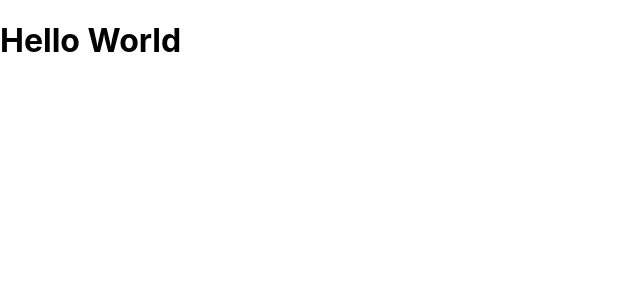
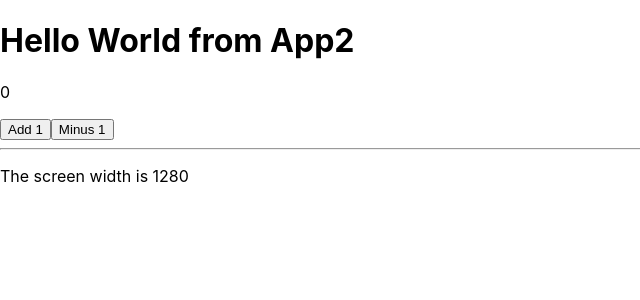
Before and after one commit to willbreitkreutz/seminar, a React (Create React App) app: page / in a window 1280 px wide. Shown: the top 300 px of the page, without its empty margins (0-640 px from the left). Built offline with nearby package versions, Linux system fonts and the light colour scheme.

Commit message:
functional components!!

```diff
--- a/src/app_components/App.js
+++ b/src/app_components/App.js
@@ -1,11 +1,74 @@
-import React from 'react';
+import React, { useState, useEffect } from 'react';
 
-function App() {
+const App = () => {
+  const [ cnt, setCnt ] = useState(0);
+  const [ width, setWidth ] = useState(window.innerWidth);
+  useEffect(() => {
+    const handleResize = () => {
+      setWidth(window.innerWidth)
+    }
+    window.addEventListener('resize', handleResize);
+    return () => {
+      window.removeEventListener('resize', handleResize)
+    }
+  }, [])
+
   return (
     <div className="App">
-      <h1>Hello World</h1>
+      <h1>Hello World from App2</h1>
+      <p>{ cnt }</p>
+      <button onClick={ () => { setCnt(cnt + 1) } }>Add 1</button>
+      <button onClick={ () => { setCnt(cnt - 1) } }>Minus 1</button>
+      <hr />
+      <p>{ `The screen width is ${width}` }</p>
     </div>
   );
 }
 
+class AppTwo extends React.Component {
+  state = {
+    cnt: 0,
+    width: window.innerWidth
+  }
+
+  increment = () => {
+    this.setState({
+      cnt: this.state.cnt + 1
+    })
+  }
+
+  decrement = () => {
+    this.setState({
+      cnt: this.state.cnt - 1
+    })
+  }
+
+  handleResize = () => {
+    this.setState({
+      width: window.innerWidth
+    })
+  }
+
+  componentDidMount(){
+    window.addEventListener('resize', this.handleResize);
+  }
+
+  componentWillUnmount(){
+    window.removeEventListener('resize', this.handleResize);
+  }
+
+  render(){
+    return (
+      <div className="App">
+        <h1>Hello World from App2</h1>
+        <p>{ this.state.cnt }</p>
+        <button onClick={ this.increment }>Add 1</button>
+        <button onClick={ this.decrement }>Minus 1</button>
+        <hr />
+        <p>{ `The screen width is ${this.state.width}` }</p>
+      </div>
+    )
+  }
+}
+
 export default App;
```
